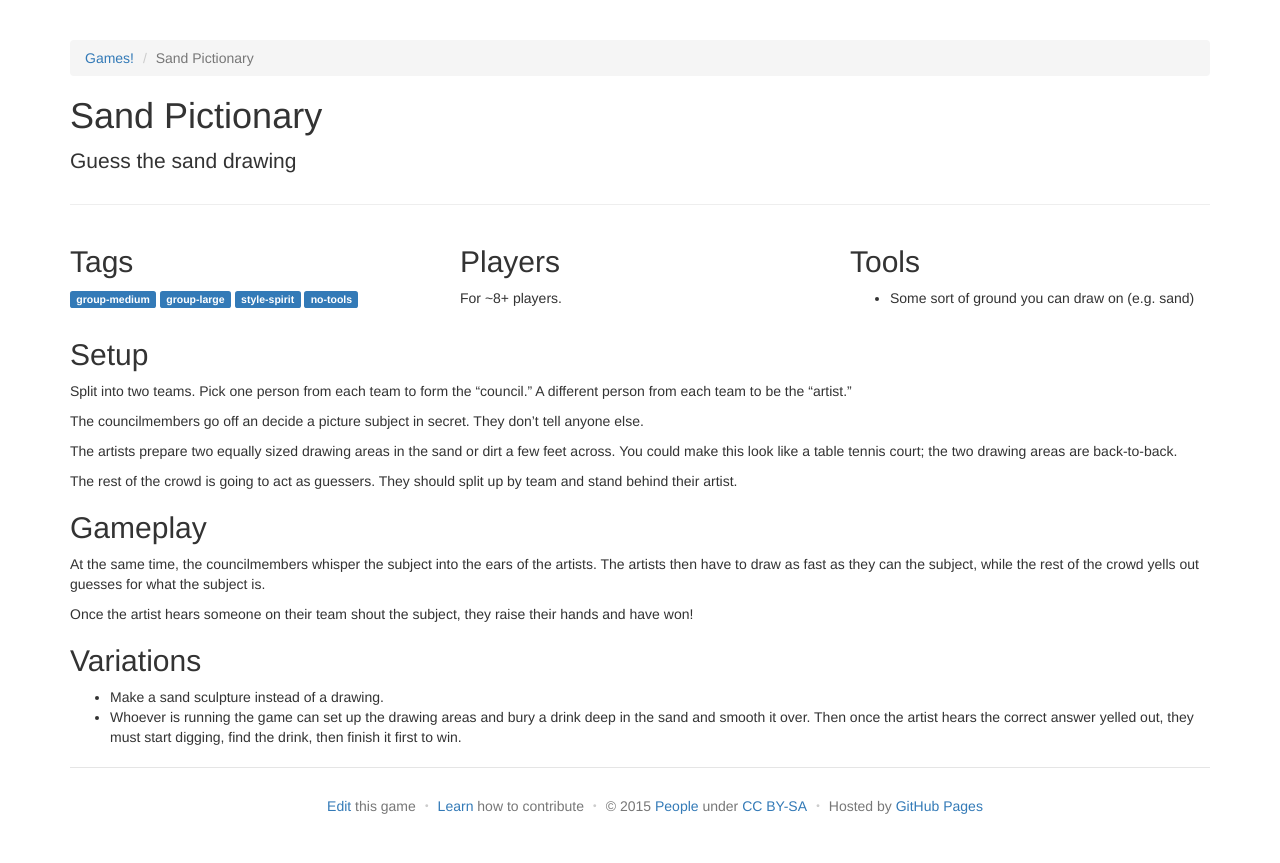
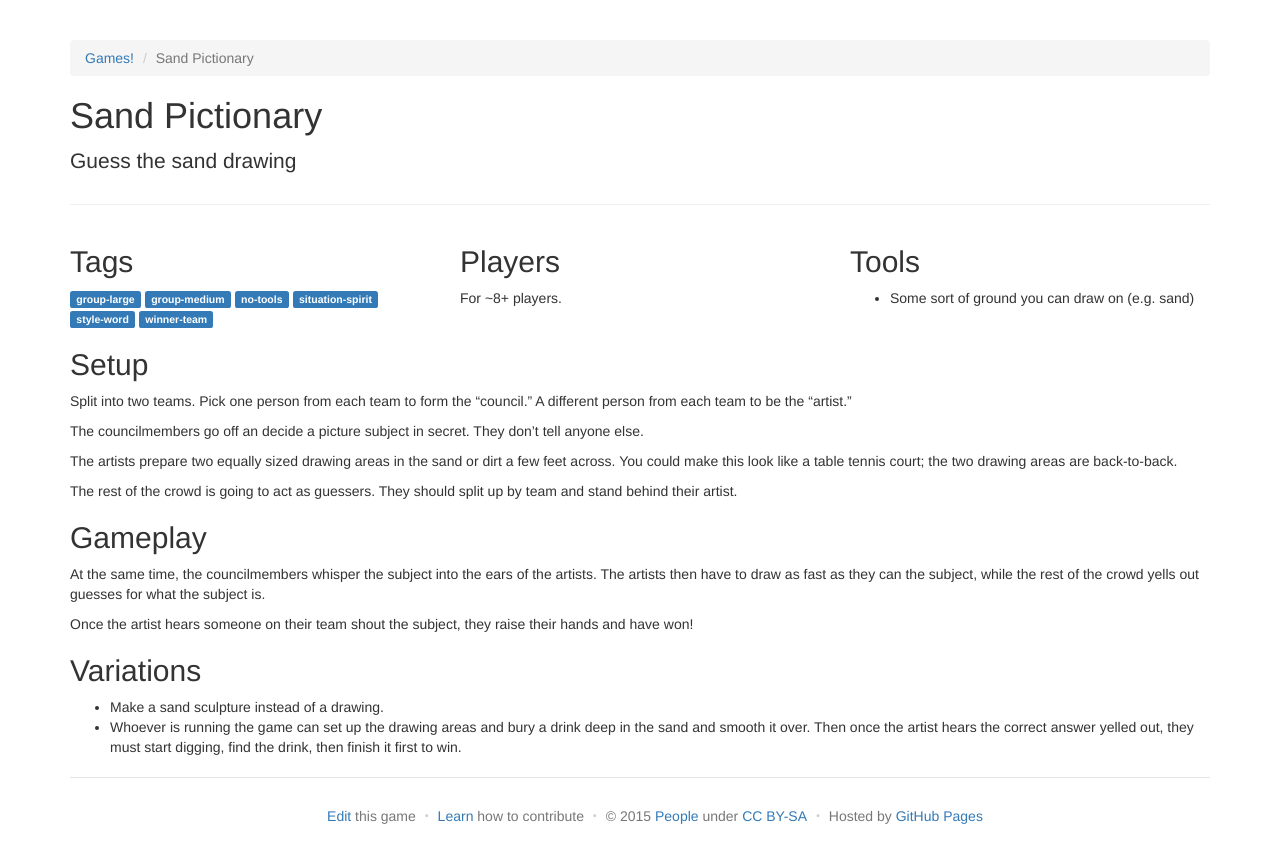
Before and after one commit to davidselassie/games, a Jekyll site: the page built from _games/sandpictionary.md, in a window 1280 px wide. Shown: the top 863 px of the page. Built offline with Jekyll 4.4.1, drawn with Linux system fonts in a browser that asks for light colours.

Commit message:
Update sandpictionary.md

```diff
--- a/_games/sandpictionary.md
+++ b/_games/sandpictionary.md
@@ -1,10 +1,12 @@
 ---
 title: Sand Pictionary
 tags:
+  - group-large
   - group-medium
-  - group-large
-  - style-spirit
   - no-tools
+  - situation-spirit
+  - style-word
+  - winner-team
 
 oneliner: Guess the sand drawing
 players: ~8+
```
